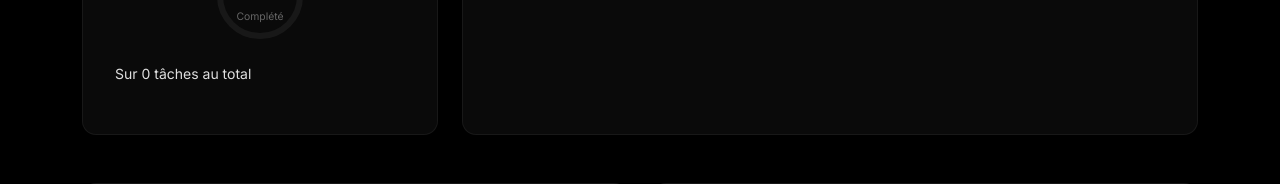
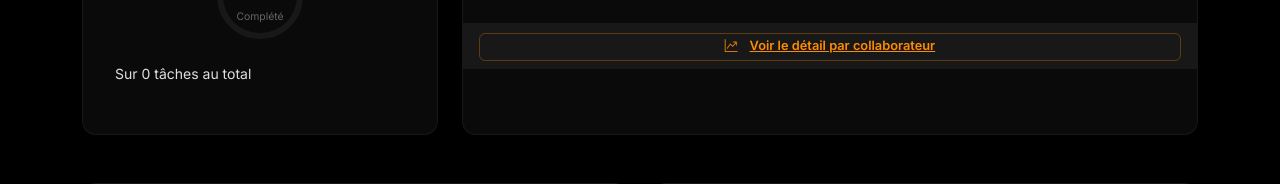
Before and after one commit to Aziz558/cabinet-team-manager, a Python web app: template templates/dashboard_manager.html in a window 1280 px wide. Shown: the part 920-1104 px from the top of the page. Run offline with Jinja, Linux system fonts and the light colour scheme; the template is opened without the code that fills it, so the values that code supplies are empty; some libraries are stand-ins or nearby versions.

Commit message:
Add link to suivi avancement from dashboard Vue équipe section

```diff
--- a/templates/dashboard_manager.html
+++ b/templates/dashboard_manager.html
@@ -282,6 +282,11 @@
                     </table>
                 </div>
             </div>
+            <div class="card-footer-premium border-0" style="padding: 0.5rem 1rem;">
+                <a href="{{ url_for('suivi_avancement') }}" class="btn-premium btn-premium-outline btn-premium-primary btn-sm w-100">
+                    <i class="bi bi-graph-up-arrow me-1"></i>Voir le détail par collaborateur
+                </a>
+            </div>
         </div>
     </div>
 </div>
```
